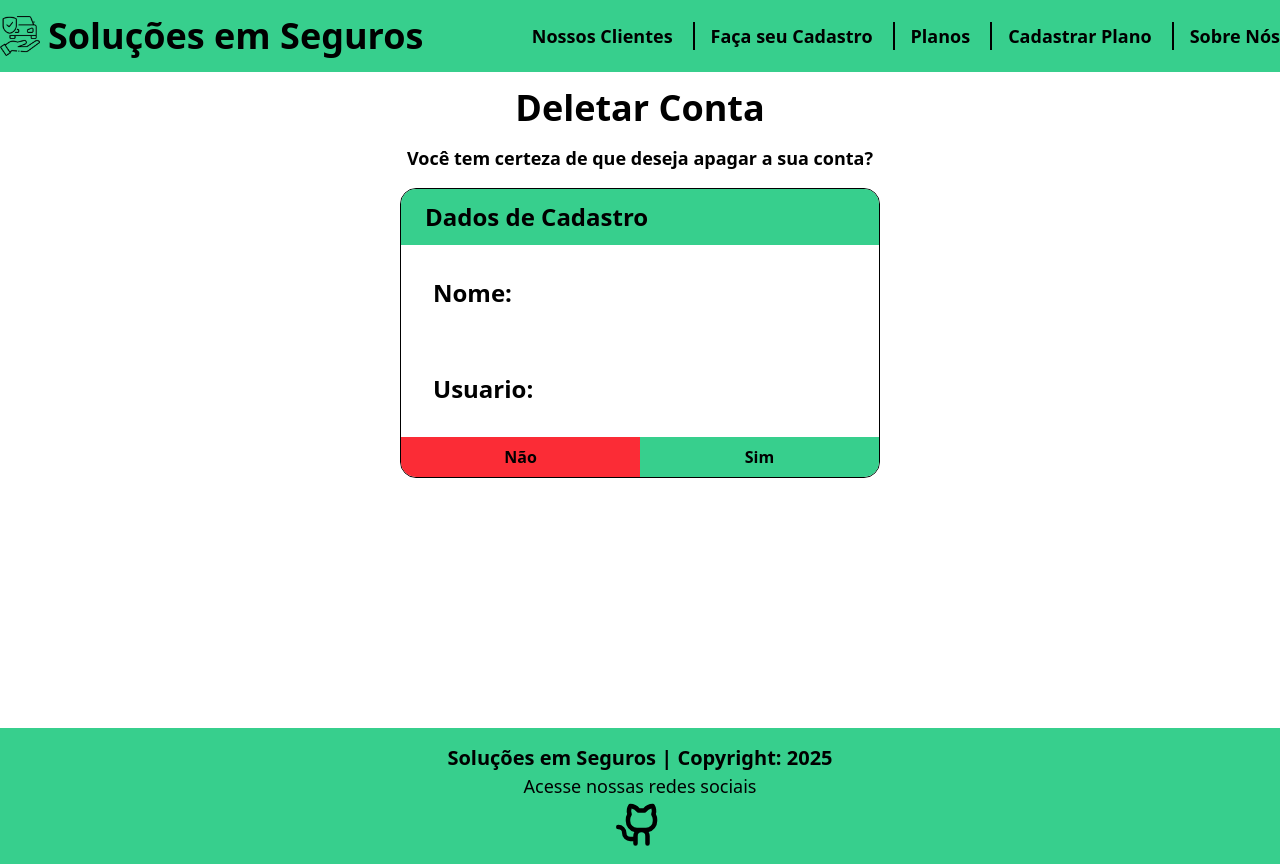
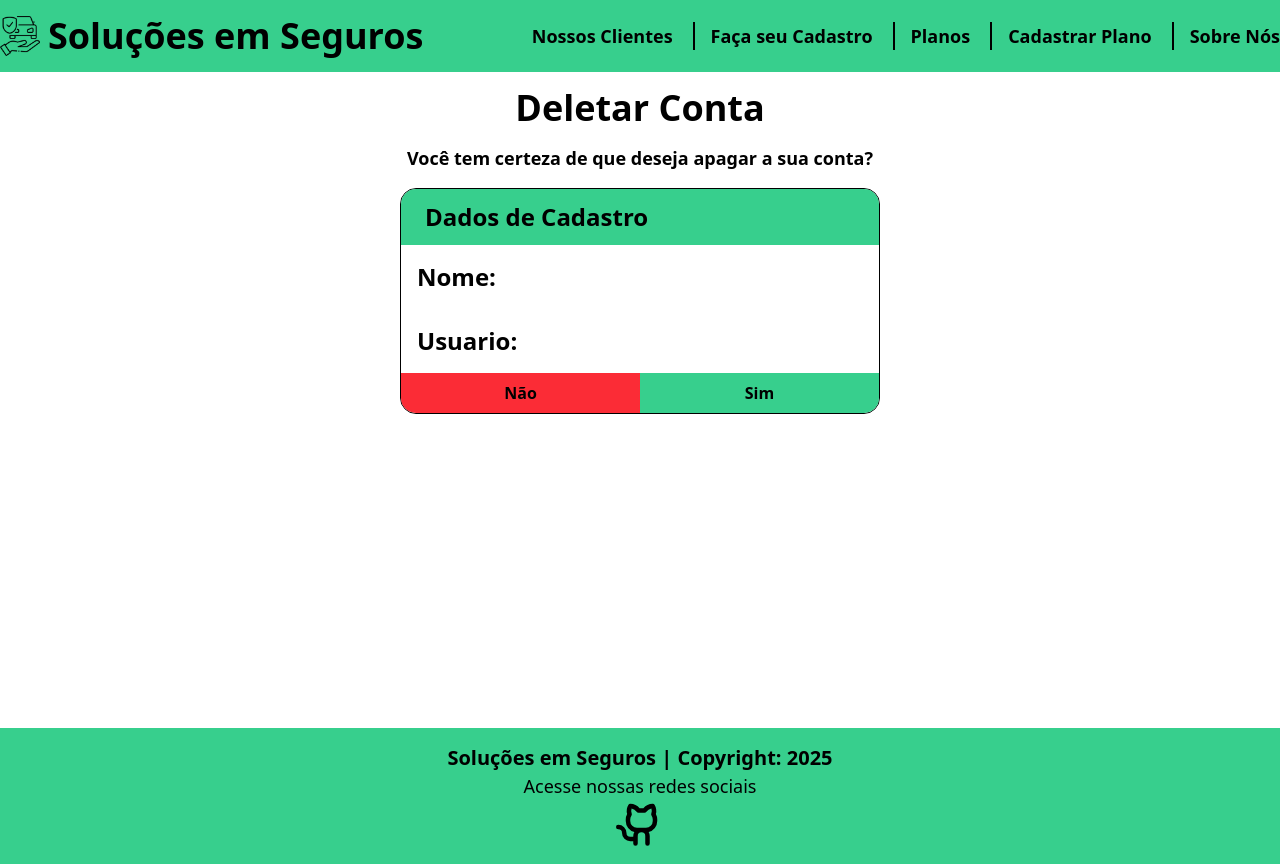
Before and after one commit to Projeto-Integrador-ModeloGP2/crmFront-t2, a React (Vite) app: page /deletarusuario/1 in a window 1280 px wide. Built offline with nearby package versions, Linux system fonts and the light colour scheme; no server answers.

Commit message:
Ajuste dos cards

```diff
--- a/src/components/usuario/cardusuario/CardUsuarios.tsx
+++ b/src/components/usuario/cardusuario/CardUsuarios.tsx
@@ -18,14 +18,14 @@ function CardUsuarios({ usuarios }: Props) {
               usuarios.foto ||
               "https://upload.wikimedia.org/wikipedia/pt/b/bb/El_Chavo_Roberto_Bola%C3%B1os.png"
             }
-            className="h-12 rounded-full"
+            className="h-14 rounded-full"
             alt="Foto do usuário"
           />
           <h3 className="text-lg font-bold text-center uppercase">
             {usuarios.nome}
           </h3>
         </div>
-        <div className="p-4 ">
+        <div className="p-9 ">
           <h4 className="text-lg font-semibold uppercase">
             {" "}
             <strong>Dados</strong>
--- a/src/components/usuario/deletarusuario/DeletarUsuario.tsx
+++ b/src/components/usuario/deletarusuario/DeletarUsuario.tsx
@@ -67,10 +67,10 @@ function DeletarUsuario() {
         <header className="py-3 px-6 bg-[#37cf8d] text-black font-bold text-xl sm:text-2xl">
         <strong>Dados de Cadastro</strong>
         </header>
-        <p className="p-6 sm:p-8 text-lg sm:text-2xl bg-white h-full">
+        <p className="p-6 sm:p-4 text-lg sm:text-2xl bg-white h-full">
         <strong>Nome:</strong> {usuario.nome}
         </p>
-        <p className="p-6 sm:p-8 text-lg sm:text-2xl bg-white h-full">
+        <p className="p-6 sm:p-4 text-lg sm:text-2xl bg-white h-full">
         <strong>Usuario:</strong> {usuario.usuario}
         </p>
         <div className="flex flex-col sm:flex-row">
```
